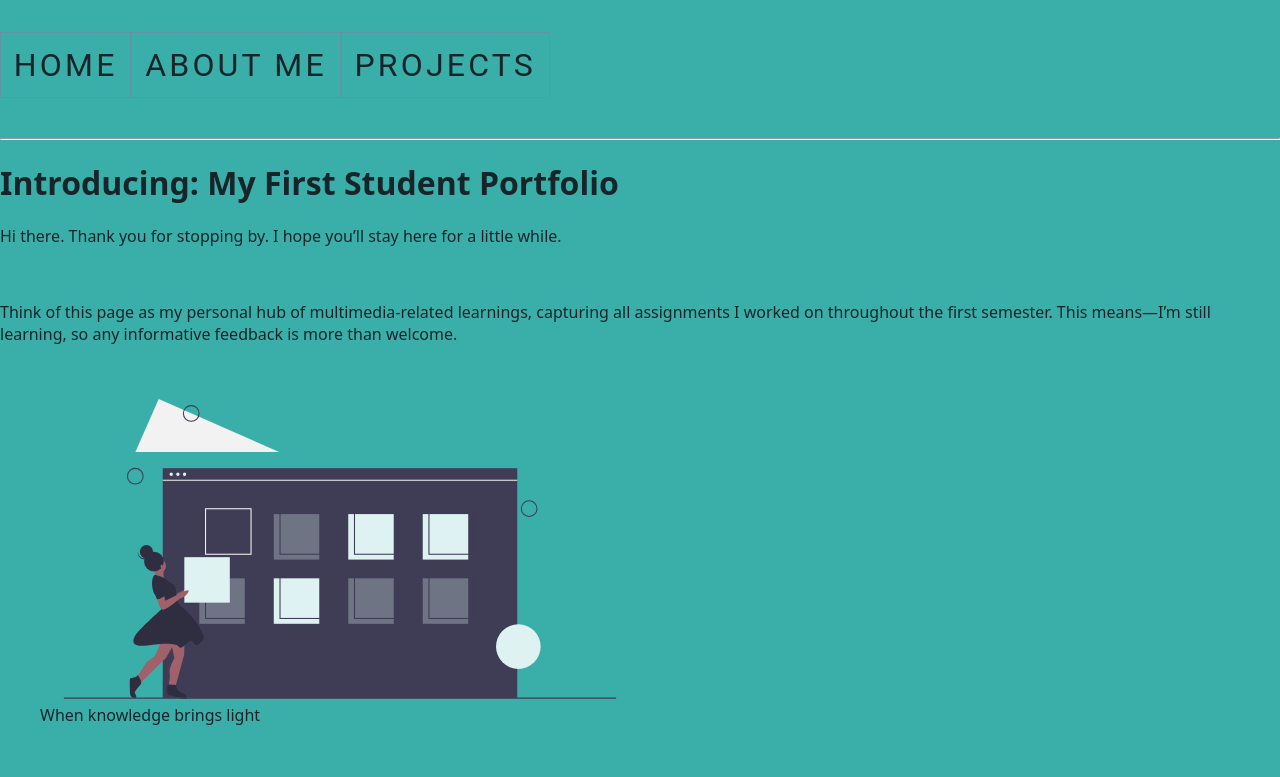
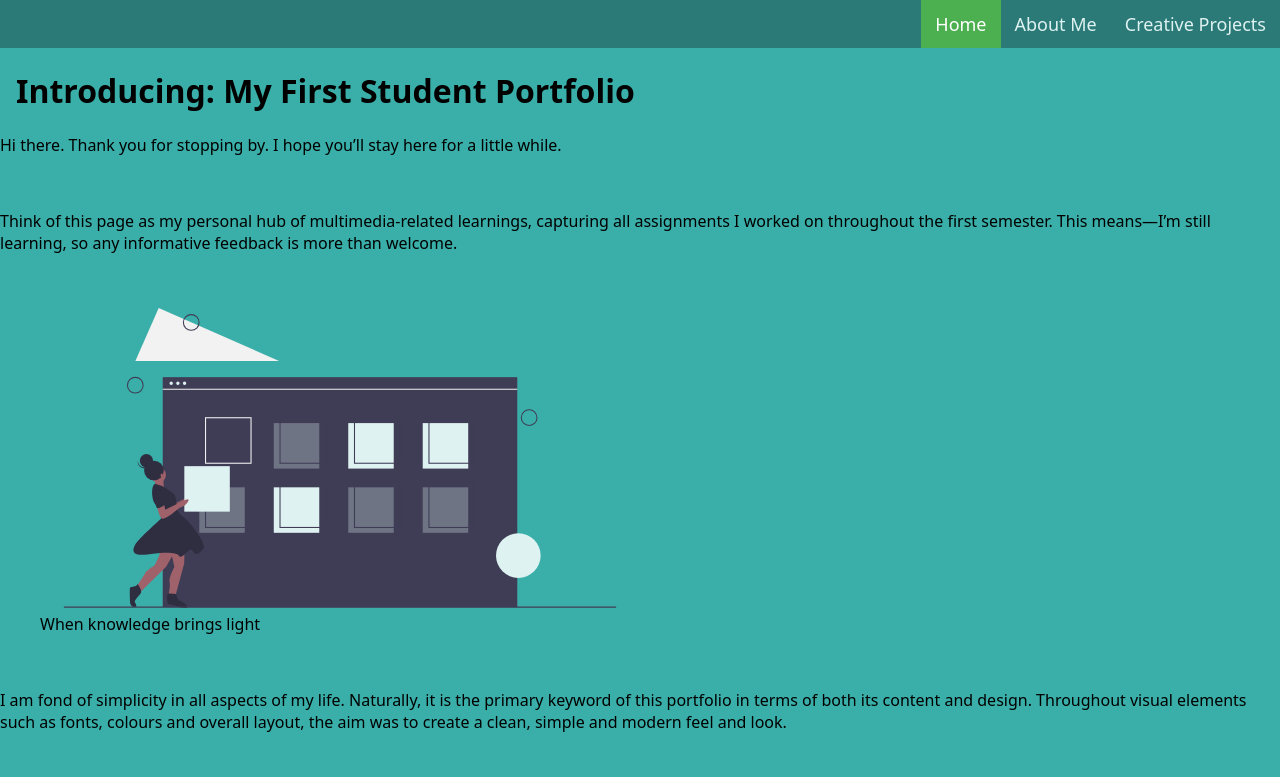
Before and after one commit to Meow275/portfolio-exam, a plain HTML site: page index.html in a window 1280 px wide. Shown: the top 777 px of the page. Drawn offline with Linux system fonts and the light colour scheme.

Commit message:
Fixing navigation issue

```diff
--- a/index.html
+++ b/index.html
@@ -5,26 +5,27 @@
 <head>
     <title>Home</title>
     <meta name="description" content="This is a website showcasing my skills">
-    <link rel="stylesheet" href="../play.css" type="text/css">
+    <link rel="stylesheet" href="play.css" type="text/css">
     <link href="https://stackpath.bootstrapcdn.com/font-awesome/4.7.0/css/font-aåwesome.min.css" rel="stylesheet">
     <meta charset="UTF-8">
 </head>
 
 <body style="background-color: #3AAFA9;">
-    <header>
-        <nav>
-            <ul>
-                <li><a href="index.html"></a>Home</li>
-                <li><a href="pages/about.html"></a>About Me</li>
-                <li><a href="pages/portfolio.html"></a>Projects</li>
-            </ul>
-        </nav>
-    </header>
+
+    <div class="topnav">
+        <div class="topnav-right">
+            <a class="active" href="#home">Home</a>
+            <a href="pages/about.html">About Me</a>
+            <a href="pages/portfolio.html">Creative Projects</a>
+        </div>
+    </div>
+
+    <div style="padding-left:16px">
+        <h1>Introducing: My First Student Portfolio</h1>
+    </div>
+</body>
 
 <main>
-        <hr>
-        <h1>Introducing: My First Student Portfolio</h1>
-
     <article>
         <section>
             <p>Hi there. Thank you for stopping by. I hope you’ll stay here for a little while.</p>
--- a/play.css
+++ b/play.css
@@ -3,9 +3,45 @@
 @import url ('https://fonts.googleapis.com/css?family=Noto+Sans&display=swap" rel="stylesheet');
 
 
+body {
+  margin: 0;
+  font-family: 'Noto Sans', sans-serif;
+}
+
+.topnav {
+  overflow: hidden;
+  background-color: #2B7A78
+}
+
+.topnav a {
+  float: left;
+  color: #DEF2F1;
+  text-align: center;
+  padding: 12px 14px;
+  text-decoration: none;
+  font-size: 18px;
+}
+
+.topnav a:hover {
+  background-color: #ddd;
+  color: black;
+}
+
+.topnav a.active {
+  background-color: #4CAF50;
+  color: white;
+}
+
+.topnav-right {
+  float: right;
+}
+
+
+/*
 
 nav {
     display: flex;
+
 }
 
 nav ul {
@@ -14,14 +50,14 @@ nav ul {
     font-family: 'Roboto', sans-serif;
     padding-left: 0;
     text-transform: uppercase;
-    font-size: 2em;
+    font-size: 1.2em;
 }
 
 header nav ul li {
     display: block;
     padding: 0.4em;
     border: 1px solid #6393A6;
-    letter-spacing: 0.1em;
+    letter-spacing: 0.15em;
 }
 
 
@@ -49,7 +85,7 @@ nav ul li a {
 }
 
 
-/*  GRID OF THREE  */
+
 .span_3 {
     width: 32.2%;
 }
@@ -76,7 +112,7 @@ body {
     color: #17252A;
 }
 
-/*  GO FULL WIDTH AT LESS THAN 480 PIXELS */
+
 
 @media only screen and (max-width: 480px) {
     .col {
```
Also changed, not shown: pages/about.html (+3 -3 lines), pages/portfolio.html (+2 -2 lines). Lines whose indentation alone changed are shown as unchanged.
